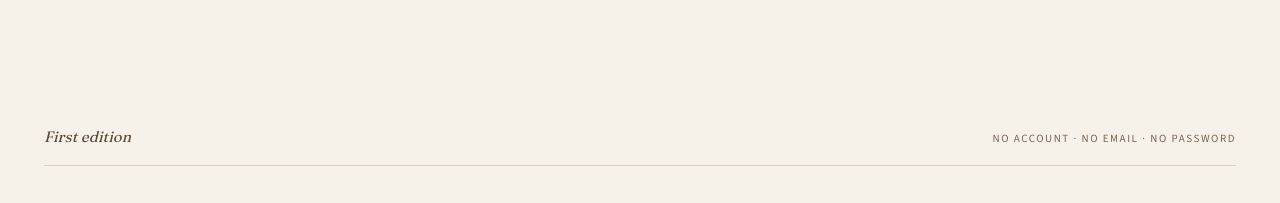
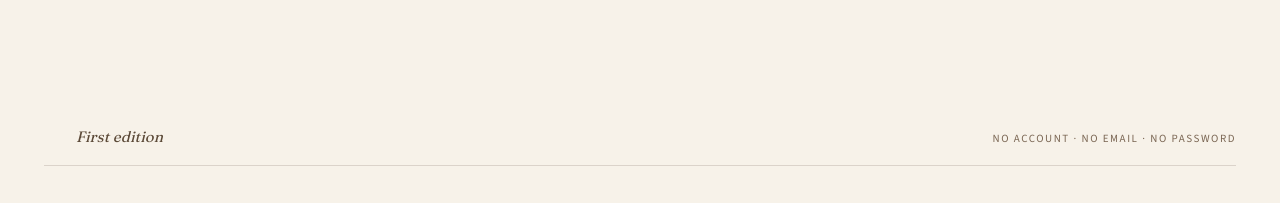
Before and after one commit to toibawani/Velora, a React (Create React App) app: page / in a window 1280 px wide. Shown: the top 203 px of the page. Built offline with nearby package versions, Linux system fonts and the light colour scheme.

Commit message:
frontend: add padding to splash topbar for breathing room
Inspired by Dribbble's generous spacing — the topbar now has left padding
so the imprint text doesn't hug the edge, giving the cover more visual
elegance and room to breathe.

```diff
--- a/src/styles/Splash.css
+++ b/src/styles/Splash.css
@@ -35,6 +35,7 @@
   padding-bottom: var(--space-4);
   border-bottom: 1px solid var(--border-default);
   margin-bottom: clamp(1.5rem, 3vw, 2.5rem);
+  padding-left: calc(var(--space-4) * 2);
 }
 
 .splash-imprint {
```
